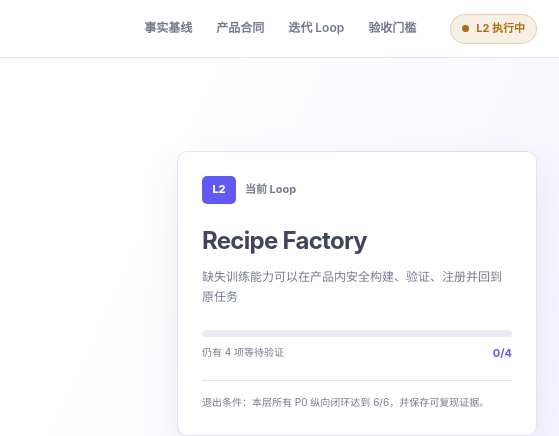
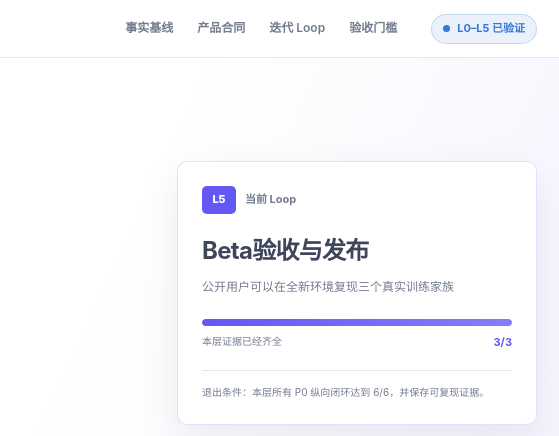
Before and after one commit to wanghui2323/specialist-model-studio, a plain HTML site: page plans/v0.7-real-training-beta/index.html in a window 1280 px wide. Shown: the top 436 px of the page, 721-1280 px from the left. Drawn offline with Linux system fonts and the light colour scheme.

Commit message:
docs: record v0.7 local beta verification

```diff
--- a/plans/v0.7-real-training-beta/index.html
+++ b/plans/v0.7-real-training-beta/index.html
@@ -13,7 +13,7 @@
     <header class="topbar">
       <a class="brand" href="#top"><img src="./model-harness-mark.svg" alt="" /><span><b>Model Harness</b><small>v0.7 · Local Usable Beta</small></span></a>
       <nav aria-label="工作台导航"><a href="#baseline">事实基线</a><a href="#contract">产品合同</a><a href="#loops">迭代 Loop</a><a href="#gates">验收门槛</a></nav>
-      <span class="status-pill" id="headerStatus" data-status="implementing"><i></i><span>连续 Loop 执行中</span></span>
+      <span class="status-pill" id="headerStatus" data-status="verified"><i></i><span>L0–L5 已验证</span></span>
     </header>
 
     <main id="main">
--- a/plans/v0.7-real-training-beta/loop-tasks.json
+++ b/plans/v0.7-real-training-beta/loop-tasks.json
@@ -2,7 +2,7 @@
   "schema_version": "0.3",
   "project": "AI PM Model Harness",
   "iteration": "v0.7 local-usable-beta",
-  "gate": "macro-loop-acceptance-in-progress",
+  "gate": "macro-loop-local-beta-verified-github-release-pending",
   "updated_at": "2026-08-22",
   "execution_mode": "continuous L0-L5 macro loop; each level must be verified before the next, final acceptance is unified",
   "status_contract": {
@@ -134,43 +134,43 @@
       "loop_id": "L2",
       "name": "Recipe Factory",
       "outcome": "缺失训练能力可以在产品内安全构建、验证、注册并回到原任务",
-      "status": "implemented",
+      "status": "verified",
       "tasks": [
         {
           "id": "MH-720",
           "title": "支持无Recipe的隔离样例暂存",
-          "status": "implemented",
+          "status": "verified",
           "depends_on": ["MH-712"],
           "acceptance": "语音任务可先上传WAV样例；样例只通过通用安全检查，不触发Run",
           "evidence_refs": ["tests/test_staged_assets.py", "tests/test_staged_asset_api.py"],
-          "blocked_by": ["v0.7 aggregate acceptance not yet run"]
+          "blocked_by": []
         },
         {
           "id": "MH-721",
           "title": "实现持久 BuildAttempt 与安全隔离执行",
-          "status": "implemented",
+          "status": "verified",
           "depends_on": ["MH-720"],
           "acceptance": "声明式RecipeSpec、未知字段、任意Python/Shell/URL/依赖/路径与资源均有失败关闭证据",
           "evidence_refs": ["tests/test_recipe_factory.py", "plans/v0.7-real-training-beta/l2-contract.md"],
-          "blocked_by": ["v0.7 aggregate acceptance not yet run"]
+          "blocked_by": []
         },
         {
           "id": "MH-722",
           "title": "实现测试、原子注册和自动Resume",
-          "status": "implemented",
+          "status": "verified",
           "depends_on": ["MH-721"],
           "acceptance": "成功后原task_id绑定精确Recipe版本；失败、拒绝和中断不新增Recipe或Run",
           "evidence_refs": ["tests/test_recipe_factory.py", "tests/test_recipe_factory_workspace.py"],
-          "blocked_by": ["process restart acceptance evidence missing"]
+          "blocked_by": []
         },
         {
           "id": "MH-723",
           "title": "用语音关键词任务证明动态扩展闭环",
-          "status": "implemented",
+          "status": "verified",
           "depends_on": ["MH-722"],
           "acceptance": "从needs_recipe到可训练、评测和试跑，全程不下载手工代码包、不新建任务",
           "evidence_refs": ["tests/test_recipe_factory_workspace.py"],
-          "blocked_by": ["browser and aggregate acceptance evidence missing"]
+          "blocked_by": []
         }
       ]
     },
@@ -178,34 +178,34 @@
       "loop_id": "L3",
       "name": "模型资产与可信训练",
       "outcome": "用户知道模型来自哪里、是否兼容，并能证明训练真实发生",
-      "status": "implemented",
+      "status": "verified",
       "tasks": [
         {
           "id": "MH-730",
           "title": "实现Hugging Face搜索、Model Card与兼容性",
-          "status": "implemented",
+          "status": "verified",
           "depends_on": ["MH-723"],
           "acceptance": "展示repository、revision、license、files、size、library和本机兼容性",
           "evidence_refs": ["tests/test_huggingface_catalog.py", "tests/test_hf_workspace.py"],
-          "blocked_by": ["official HF fixed-commit live gate not yet run"]
+          "blocked_by": []
         },
         {
           "id": "MH-731",
           "title": "实现批准下载、固定revision与验证缓存",
-          "status": "implemented",
+          "status": "verified",
           "depends_on": ["MH-730"],
           "acceptance": "拒绝下载零缓存零血缘；允许后逐文件哈希且Token不进入任务、日志或Git",
           "evidence_refs": ["tests/test_huggingface_assets.py", "tests/test_model_assets.py"],
-          "blocked_by": ["official HF fixed-commit live gate not yet run"]
+          "blocked_by": []
         },
         {
           "id": "MH-732",
           "title": "暴露真实训练日志、耗时、资源和候选证据",
-          "status": "implemented",
+          "status": "verified",
           "depends_on": ["MH-731"],
           "acceptance": "快速运行显示毫秒级真实耗时；所有事件关联run_id，不用动画模拟",
           "evidence_refs": ["tests/test_workspace_loop.py", "tests/test_tabular_loop.py", "tests/test_recipe_factory_workspace.py"],
-          "blocked_by": ["v0.7 aggregate acceptance not yet run"]
+          "blocked_by": []
         }
       ]
     },
@@ -213,43 +213,43 @@
       "loop_id": "L4",
       "name": "评测、试跑与交付",
       "outcome": "用户能判断模型是否可用、亲自试跑并获得可解释交付包",
-      "status": "implemented",
+      "status": "verified",
       "tasks": [
         {
           "id": "MH-740",
           "title": "分离Run完成、评测结论和证据充分性",
-          "status": "implemented",
+          "status": "verified",
           "depends_on": ["MH-732"],
           "acceptance": "只有3个测试样本时必须显示insufficient_evidence，不能显示正式验收通过",
           "evidence_refs": ["tests/test_evidence.py", "tests/test_run_evidence_lifecycle.py"],
-          "blocked_by": ["three-family aggregate evaluation gate not yet run"]
+          "blocked_by": []
         },
         {
           "id": "MH-741",
           "title": "实现候选对比、失败样本和运行历史",
-          "status": "implemented",
+          "status": "verified",
           "depends_on": ["MH-740"],
           "acceptance": "指标、切片、错误样本、门槛和父子Run均关联同一运行血缘",
           "evidence_refs": ["tests/test_optimization_provenance.py", "tests/test_run_evidence_lifecycle.py"],
-          "blocked_by": ["browser result presentation not yet accepted"]
+          "blocked_by": []
         },
         {
           "id": "MH-742",
           "title": "实现新样本推理与模型交付包",
-          "status": "implemented",
+          "status": "verified",
           "depends_on": ["MH-741"],
           "acceptance": "推理记录关联run/model hash并可刷新恢复；交付包包含模型卡、示例和环境清单",
           "evidence_refs": ["tests/test_sample_inference.py", "tests/test_evidence.py"],
-          "blocked_by": ["three-family product journey evidence missing"]
+          "blocked_by": []
         },
         {
           "id": "MH-743",
           "title": "收敛桌面三栏与移动底部上下文",
-          "status": "implemented",
+          "status": "verified",
           "depends_on": ["MH-742"],
           "acceptance": "移动端无需越过完整对话即可打开Context和结果；主要点击区域至少44×44px",
           "evidence_refs": ["integrations/deepseek-harness/test/frontend-product-wiring.test.js", "model_harness/web/styles.css"],
-          "blocked_by": ["commit-bound desktop and mobile acceptance evidence missing"]
+          "blocked_by": []
         }
       ]
     },
@@ -257,34 +257,34 @@
       "loop_id": "L5",
       "name": "Beta验收与发布",
       "outcome": "公开用户可以在全新环境复现三个真实训练家族",
-      "status": "implementing",
+      "status": "verified",
       "tasks": [
         {
           "id": "MH-750",
           "title": "完成三场景与全量负向回归",
-          "status": "implemented",
+          "status": "verified",
           "depends_on": ["MH-743"],
           "acceptance": "图片、表格、语音及拒绝、失败、取消、断线、恢复路径全部有对象和制品证据",
           "evidence_refs": ["scripts/prepare_v07_acceptance_runtime.py", "tests/test_prepare_v07_acceptance_runtime.py", "scripts/verify_v07_beta.py"],
-          "blocked_by": ["commit-bound aggregate acceptance not yet passed"]
+          "blocked_by": []
         },
         {
           "id": "MH-751",
           "title": "完成全产品浏览器闭环",
-          "status": "implemented",
+          "status": "verified",
           "depends_on": ["MH-750"],
           "acceptance": "所有P0流程6/6；1440×900和390×844无Console错误、失败请求、遮挡和假进度",
           "evidence_refs": ["integrations/deepseek-harness/test/frontend-product-wiring.test.js", "acceptance/external-evidence.schema.json"],
-          "blocked_by": ["commit-bound browser producer evidence not yet passed"]
+          "blocked_by": []
         },
         {
           "id": "MH-752",
-          "title": "完成冷环境复现与GitHub Beta发布",
-          "status": "implementing",
+          "title": "完成冷环境复现并分离GitHub发布链",
+          "status": "verified",
           "depends_on": ["MH-751"],
-          "acceptance": "从Release Tag全新clone可复跑最小闭环；commit、push、PR、CI、merge、tag、release分别记录",
+          "acceptance": "当前source commit可在无本地对象复用的冷克隆中复跑最小闭环；commit、push、PR、CI、merge、tag、release继续分别记录",
           "evidence_refs": ["acceptance/v0.7-gates.json", "plans/v0.7-real-training-beta/l5-acceptance-contract.md"],
-          "blocked_by": ["cold-clone and GitHub release-chain evidence missing"]
+          "blocked_by": []
         }
       ]
     }
--- a/plans/v0.7-real-training-beta/workbench.js
+++ b/plans/v0.7-real-training-beta/workbench.js
@@ -95,18 +95,19 @@ function renderLoops() {
 }
 
 function renderGate() {
-  const active = state.ledger.loops.find((loop) => ["implementing", "implemented"].includes(loop.status)) || state.ledger.loops.find((loop) => loop.status !== "accepted") || state.ledger.loops.at(-1);
+  const active = state.ledger.loops.find((loop) => ["implementing", "implemented"].includes(loop.status)) || state.ledger.loops.filter((loop) => loop.status !== "accepted").at(-1) || state.ledger.loops.at(-1);
   const evidenceTasks = active.tasks;
   const verified = evidenceTasks.filter((task) => ["verified", "accepted"].includes(task.status)).length;
   const percent = evidenceTasks.length ? Math.round(verified / evidenceTasks.length * 100) : 0;
+  const allVerified = state.ledger.loops.every((loop) => ["verified", "accepted"].includes(loop.status));
   ui.l0Progress.style.width = `${percent}%`;
   ui.l0ProgressValue.textContent = `${verified}/${evidenceTasks.length}`;
   ui.l0ProgressText.textContent = percent === 100 ? "本层证据已经齐全" : `仍有 ${evidenceTasks.length - verified} 项等待验证`;
   ui.activeLoopId.textContent = active.loop_id; ui.activeLoopTitle.textContent = active.name; ui.activeLoopOutcome.textContent = active.outcome;
-  ui.copyReview.disabled = true; ui.headerStatus.dataset.status = percent === 100 ? "verified" : "implementing"; ui.headerStatus.lastElementChild.textContent = `${active.loop_id} ${percent === 100 ? "已验证" : "执行中"}`;
-  ui.footerState.textContent = `连续 L0–L5 大 Loop · 当前 ${active.loop_id} · 2026-08-22`;
+  ui.copyReview.disabled = true; ui.copyReview.textContent = allVerified ? "本地 Beta 已验证 · 待用户确认" : "最终统一验收时启用"; ui.headerStatus.dataset.status = percent === 100 ? "verified" : "implementing"; ui.headerStatus.lastElementChild.textContent = allVerified ? "L0–L5 已验证" : `${active.loop_id} ${percent === 100 ? "已验证" : "执行中"}`;
+  ui.footerState.textContent = allVerified ? "连续 L0–L5 大 Loop · 本地已验证 · GitHub Release 待定" : `连续 L0–L5 大 Loop · 当前 ${active.loop_id} · 2026-08-22`;
   ui.reviewTitle.textContent = `${active.loop_id} · ${active.name}`;
-  ui.reviewDescription.textContent = percent === 100 ? "本层自动证据已通过；大 Loop 会写入证据账本后进入下一层，最终再统一验收。" : `当前 ${verified}/${evidenceTasks.length} 项通过。任何 P0 闭环未达 6/6 都会停留在本层修复。`;
+  ui.reviewDescription.textContent = allVerified ? "六层本地必选门禁均已通过；当前是 verified，仍待用户最终验收，GitHub Release 单独记录。" : percent === 100 ? "本层自动证据已通过；大 Loop 会写入证据账本后进入下一层，最终再统一验收。" : `当前 ${verified}/${evidenceTasks.length} 项通过。任何 P0 闭环未达 6/6 都会停留在本层修复。`;
   ui.copyFeedback.textContent = "逐层 verified 不等于最终 accepted；发布动作仍单独记录。";
 }
 
@@ -115,7 +116,7 @@ async function boot() {
     const [ledgerResponse, baselineResponse] = await Promise.all([fetch("./loop-tasks.json"), fetch("./baseline-evidence.json")]);
     if (!ledgerResponse.ok || !baselineResponse.ok) throw new Error(`HTTP ${ledgerResponse.status}/${baselineResponse.status}`);
     state.ledger = await ledgerResponse.json(); state.baseline = await baselineResponse.json();
-    state.selectedLoop = state.ledger.loops.find((loop) => ["implementing", "implemented"].includes(loop.status))?.loop_id || state.ledger.loops[0]?.loop_id;
+    state.selectedLoop = state.ledger.loops.find((loop) => ["implementing", "implemented"].includes(loop.status))?.loop_id || state.ledger.loops.filter((loop) => loop.status !== "accepted").at(-1)?.loop_id || state.ledger.loops.at(-1)?.loop_id;
     renderBaseline(); renderLoops(); renderGate();
   } catch (error) {
     ui.evidenceGrid.textContent = `工作台数据读取失败：${error.message}。请通过本地 HTTP 服务打开本目录。`;
```
Also changed, not shown: plans/v0.7-real-training-beta/l5-acceptance-contract.md (+2 -2 lines), plans/v0.7-real-training-beta/requirements.md (+3 -3 lines), README.md, 1 other file.
